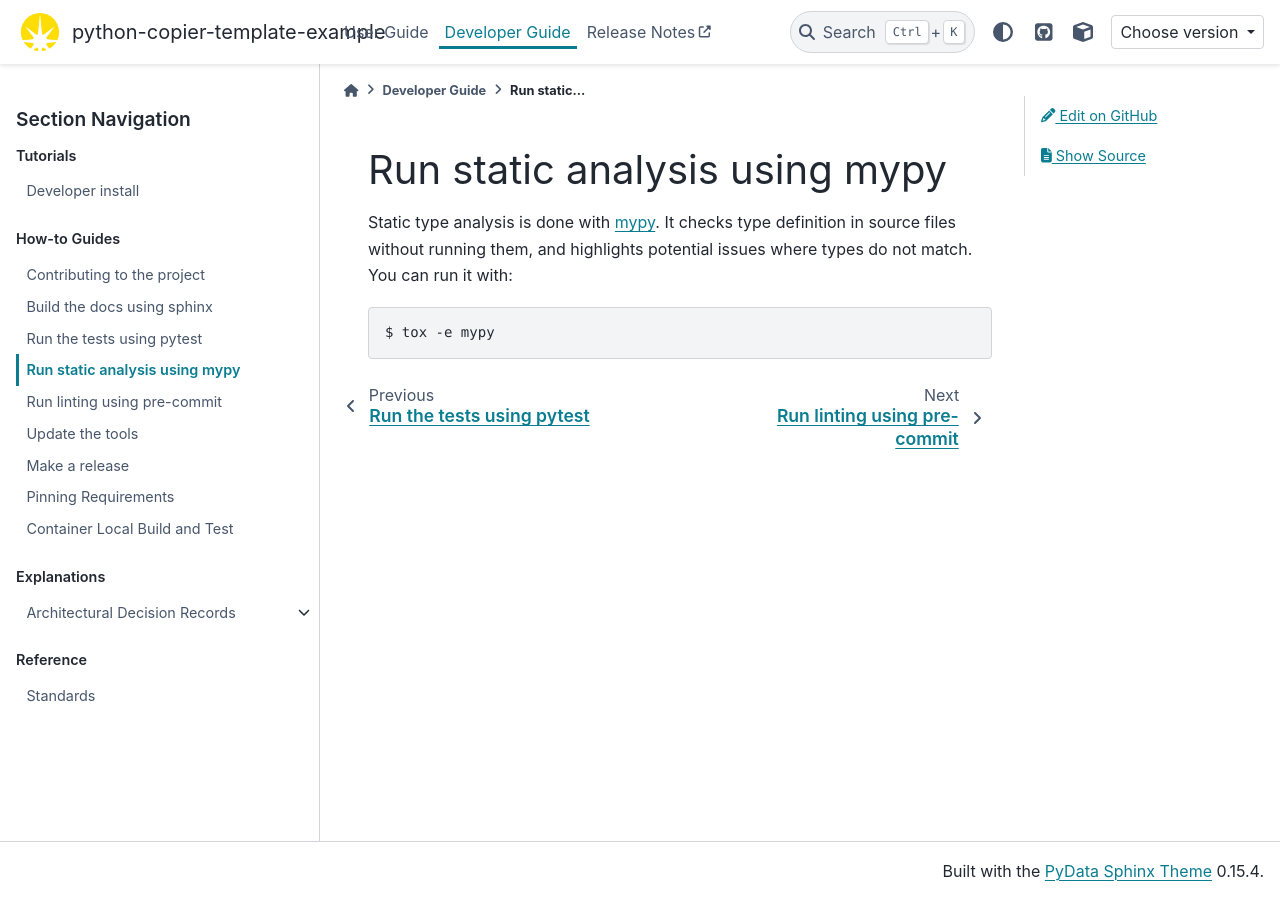
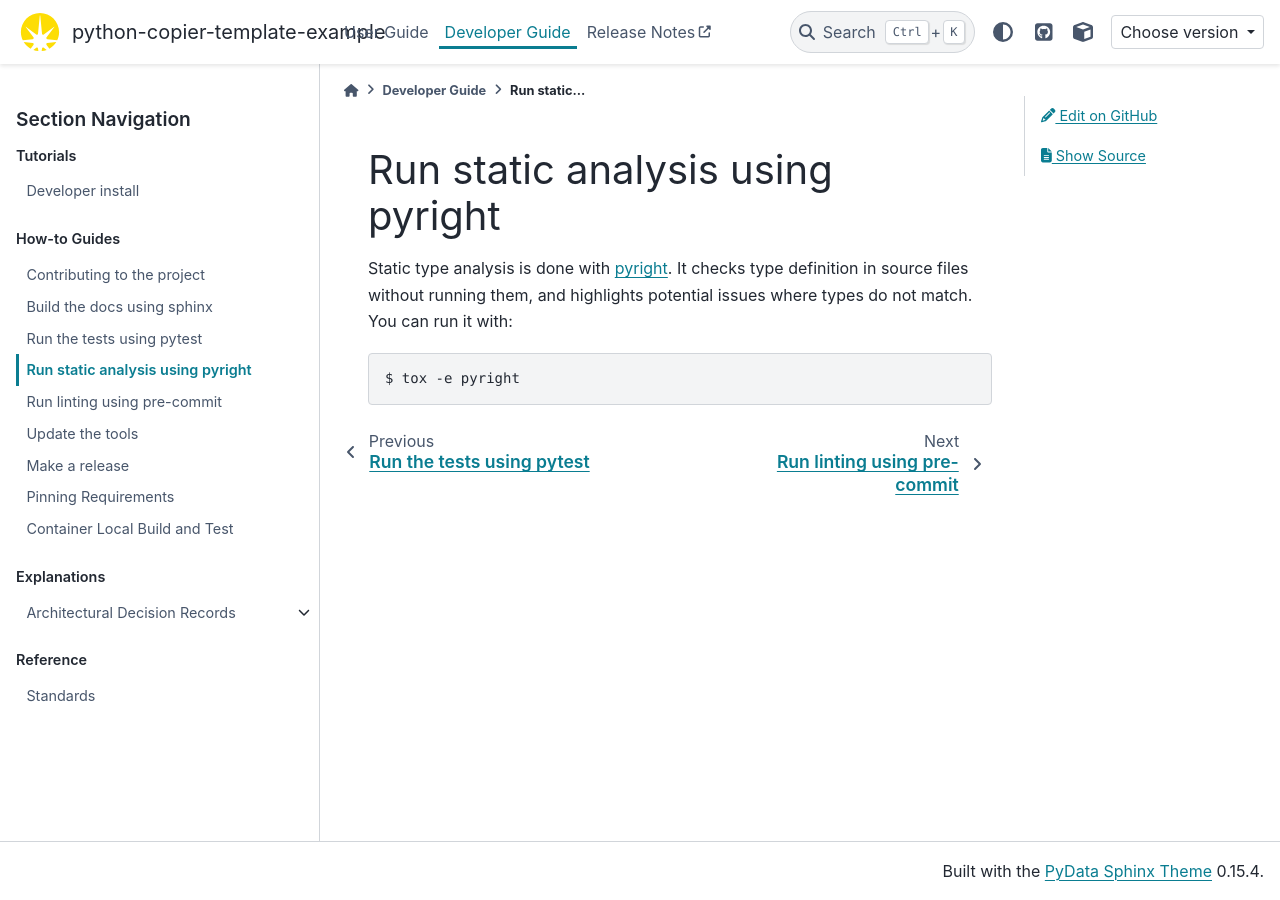
Before and after one commit to DiamondLightSource/python-copier-template-example, a Sphinx documentation site: the page built from docs/developer/how-to/static-analysis.rst, in a window 1280 px wide. Built offline with Sphinx 7.4.7 and the PyData theme 0.15.4, drawn with Linux system fonts in a browser that asks for light colours.

Commit message:
deploy: DiamondLightSource/python-copier-template@a0ae01dd6cdd416840db4d309381ba9e62584669

```diff
--- a/docs/conf.py
+++ b/docs/conf.py
@@ -108,7 +108,7 @@ rst_epilog = """
 .. _Diamond Light Source: http://www.diamond.ac.uk
 .. _black: https://github.com/psf/black
 .. _ruff: https://beta.ruff.rs/docs/
-.. _mypy: http://mypy-lang.org/
+.. _pyright: https://microsoft.github.io/pyright/#/
 .. _pre-commit: https://pre-commit.com/
 """
 
--- a/docs/developer/how-to/static-analysis.rst
+++ b/docs/developer/how-to/static-analysis.rst
@@ -1,8 +1,8 @@
-Run static analysis using mypy
-==============================
+Run static analysis using pyright
+=================================
 
-Static type analysis is done with mypy_. It checks type definition in source
+Static type analysis is done with pyright_. It checks type definition in source
 files without running them, and highlights potential issues where types do not
 match. You can run it with::
 
-    $ tox -e mypy
+    $ tox -e pyright
--- a/docs/developer/reference/standards.rst
+++ b/docs/developer/reference/standards.rst
@@ -11,7 +11,7 @@ The code in this repository conforms to standards set by the following tools:
 
 - black_ for code formatting
 - ruff_ for style checks
-- mypy_ for static type checking
+- pyright_ for static type checking
 
 .. seealso::
 
```
Also changed, not shown: pyproject.toml (+6 -6 lines), .copier-answers.yml, 1 other file.
